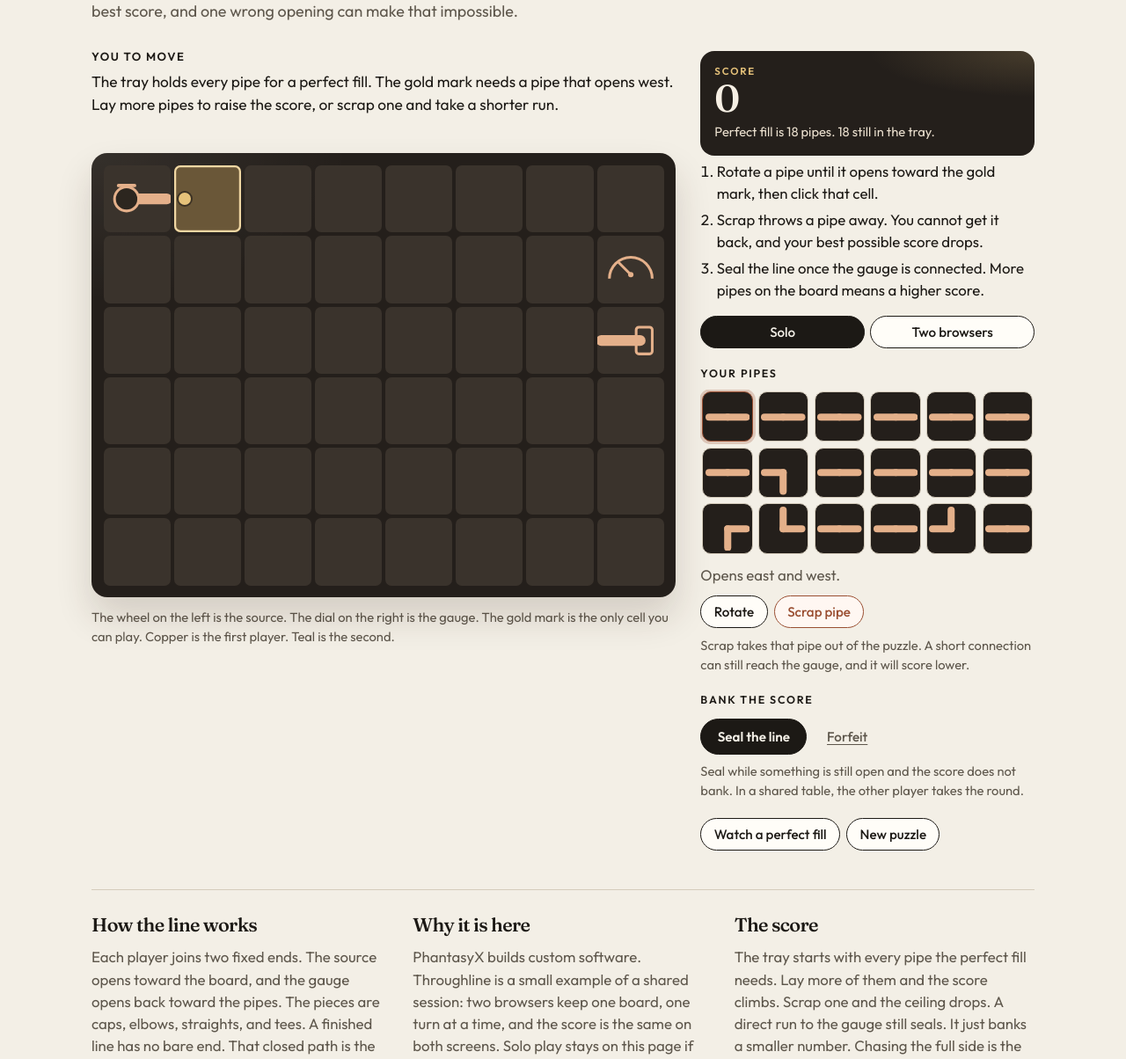
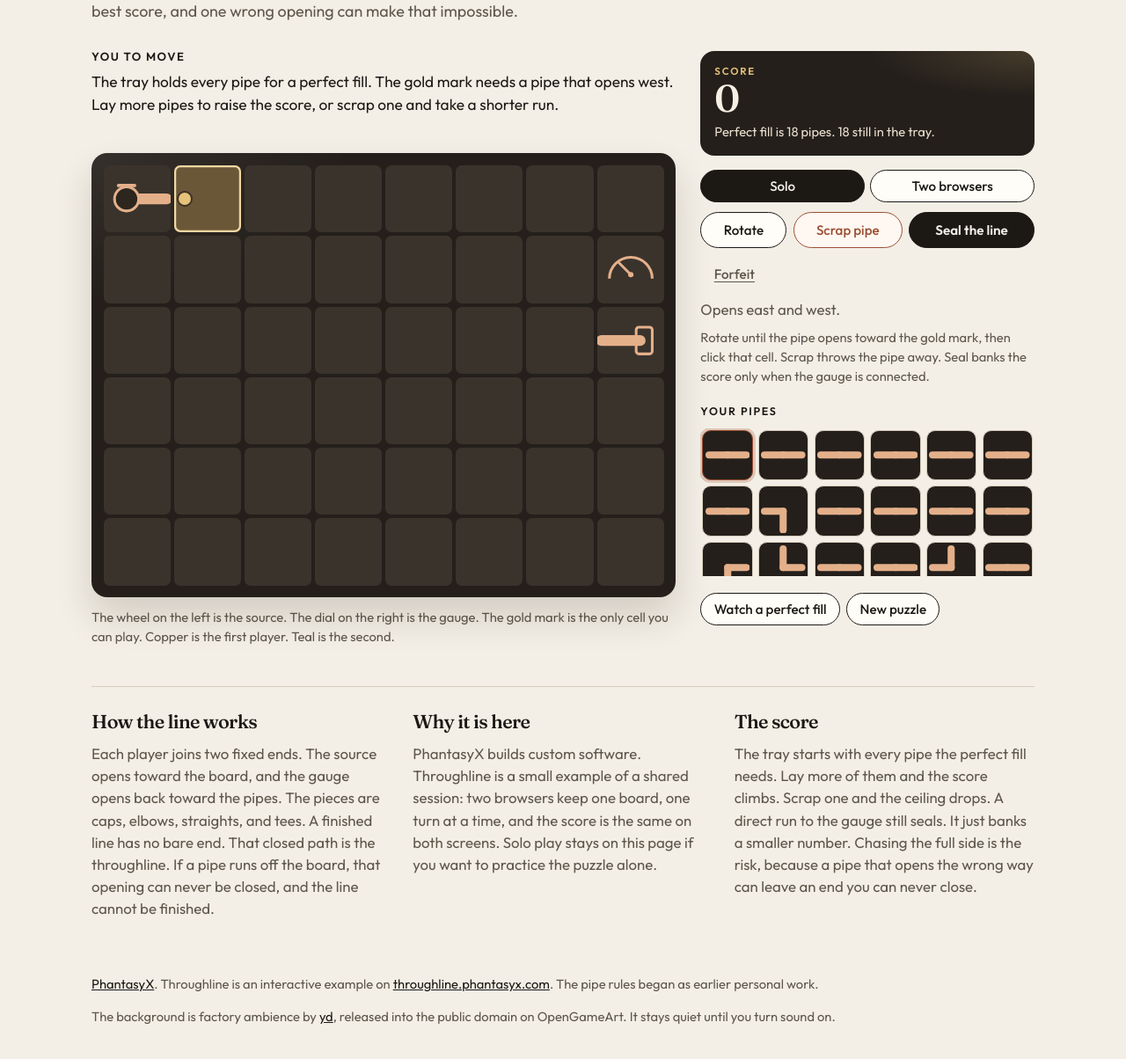
Before and after one commit to Phantasyx/Aesthete, a PHP site: page /throughline/site/index.html in a window 1280 px wide. Shown: the part 271-1475 px from the top of the page at 88% size. After the commit the page ends 1435 px from the top, so only its background shows below. Run offline with PHP 8.4, Linux system fonts and the light colour scheme.

Commit message:
Keep the turn buttons with the score and fix the table server.
Scrap, rotate, and seal sit above the tray so they stay on screen. The play server no longer crashes when it serves the page, and a guest sees the host's scrapped pipe in the shared score.

Co-authored-by: Phantasyx <Phantasyx@users.noreply.github.com>

```diff
--- a/throughline/site/game.js
+++ b/throughline/site/game.js
@@ -321,7 +321,7 @@
     } else if (state.result === 'leak' || state.result === 'concede') {
       scoreNoteEl.textContent = 'The round is over. A score banks only when that line is sealed.';
     } else {
-      scoreNoteEl.textContent = 'Copper has ' + state.players[0].pipes.length + ' laid. Teal has ' + state.players[1].pipes.length + ' laid. A perfect fill is ' + state.players[0].supply + ' pipes on each side.';
+      scoreNoteEl.textContent = 'Copper has ' + state.players[0].pipes.length + ' laid and ' + state.players[0].hand.length + ' left. Teal has ' + state.players[1].pipes.length + ' laid and ' + state.players[1].hand.length + ' left. A perfect fill is ' + state.players[0].supply + ' pipes on each side.';
     }
   }
 
--- a/throughline/site/index.html
+++ b/throughline/site/index.html
@@ -48,12 +48,6 @@
           <p id="score-note" class="score-note">Lay pipes to raise it. A perfect fill uses every pipe in the tray.</p>
         </div>
 
-        <ol class="steps">
-          <li>Rotate a pipe until it opens toward the gold mark, then click that cell.</li>
-          <li>Scrap throws a pipe away. You cannot get it back, and your best possible score drops.</li>
-          <li>Seal the line once the gauge is connected. More pipes on the board means a higher score.</li>
-        </ol>
-
         <div class="mode" role="group" aria-label="Who is playing">
           <button type="button" id="mode-solo" aria-pressed="true">Solo</button>
           <button type="button" id="mode-live" aria-pressed="false">Two browsers</button>
@@ -71,21 +65,19 @@
           </form>
         </div>
 
+        <div class="actions play-actions">
+          <button type="button" id="rotate">Rotate</button>
+          <button type="button" id="discard">Scrap pipe</button>
+          <button type="button" id="valve" class="is-commit">Seal the line</button>
+        </div>
+        <div class="actions">
+          <button type="button" id="concede">Forfeit</button>
+        </div>
+        <p id="compass" class="compass"></p>
+        <p class="hint">Rotate until the pipe opens toward the gold mark, then click that cell. Scrap throws the pipe away. Seal banks the score only when the gauge is connected.</p>
+
         <h2>Your pipes</h2>
         <div id="hand" class="hand" role="group" aria-label="Pipes left in the tray"></div>
-        <p id="compass" class="compass"></p>
-        <div class="actions">
-          <button type="button" id="rotate">Rotate</button>
-          <button type="button" id="discard">Scrap pipe</button>
-        </div>
-        <p class="hint">Scrap takes that pipe out of the puzzle. A short connection can still reach the gauge, and it will score lower.</p>
-
-        <h2>Bank the score</h2>
-        <div class="actions">
-          <button type="button" id="valve" class="is-commit">Seal the line</button>
-          <button type="button" id="concede">Forfeit</button>
-        </div>
-        <p class="hint">Seal while something is still open and the score does not bank. In a shared table, the other player takes the round.</p>
 
         <div class="actions demo-actions">
           <button type="button" id="watch">Watch a perfect fill</button>
--- a/throughline/site/styles.css
+++ b/throughline/site/styles.css
@@ -264,6 +264,8 @@ button.cell { cursor: pointer; }
 }
 
 .dock {
+  position: sticky;
+  top: 1rem;
   padding-top: 0.2rem;
 }
 
@@ -381,10 +383,12 @@ button.cell { cursor: pointer; }
   display: grid;
   grid-template-columns: repeat(auto-fill, minmax(52px, 1fr));
   gap: 0.4rem;
-  max-height: 232px;
+  max-height: 168px;
   overflow-y: auto;
   padding: 2px;
 }
+
+.play-actions button { flex: 1 1 auto; }
 
 .piece {
   aspect-ratio: 1;
@@ -530,6 +534,7 @@ a:focus-visible,
 @media (max-width: 860px) {
   .stage,
   .notes { grid-template-columns: 1fr; }
+  .dock { position: static; }
   .status { min-height: 0; }
   .cell-label { font-size: 0.5rem; }
 }
```
Also changed, not shown: throughline/E2E.md (+13 -1 lines), throughline/dist/index.html (+11 -19 lines), throughline/dist/styles.css (+6 -1 lines), throughline/scripts/play.mjs (+9 -9 lines), throughline/dist/game.js.
